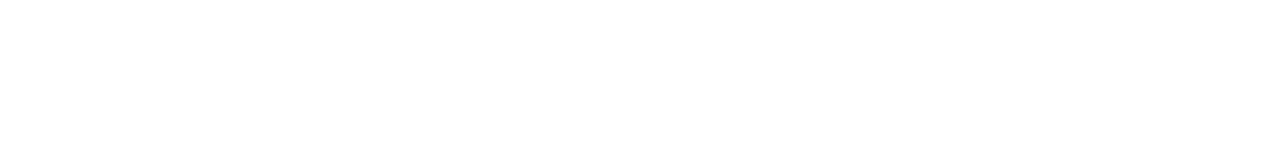
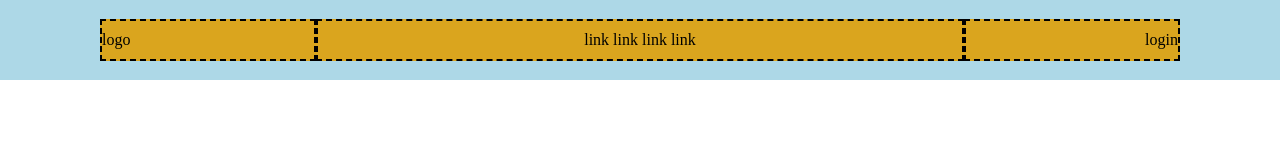
Before and after one commit to gabrielebonucci/htmlcss-struttura-discord, a plain HTML site: page index.html in a window 1280 px wide. Drawn offline with Linux system fonts and the light colour scheme.

Commit message:
Aggiunto header e nav bar

```diff
--- a/css/style.css
+++ b/css/style.css
@@ -18,3 +18,29 @@
 .border{
     border: 2px dashed black;
 }
+
+header{
+    background-color: #ADD8E7;
+}
+
+.navbar{
+    height: 80px;
+    display: flex;
+    justify-content: space-between;
+    align-items: center;
+}
+
+.navbar > * {
+    flex-basis: 20%;
+    padding: 10px 0;
+    background-color: #DAA51E;
+}
+
+.navbar-link{
+    flex-grow: 1;
+    text-align: center;
+}
+
+.navbar-login{
+    text-align: right;
+}
--- a/index.html
+++ b/index.html
@@ -0,0 +1,32 @@
+<!DOCTYPE html>
+<html lang="en">
+
+<head>
+
+    <meta charset="UTF-8">
+    <meta name="viewport" content="width=device-width, initial-scale=1.0">
+    <title>Discord</title>
+    <link rel="stylesheet" href="css/style.css">
+
+</head>
+
+<body>
+
+    <!-- Header con nav-bar -->
+
+    <header>
+
+        <nav class="navbar container">
+
+            <nav class="navbar-logo border">logo</nav>
+            <nav class="navbar-link border">link link link link</nav>
+            <nav class="navbar-login border">login</nav>
+
+        </nav>
+
+
+    </header>
+
+</body>
+
+</html>
```
